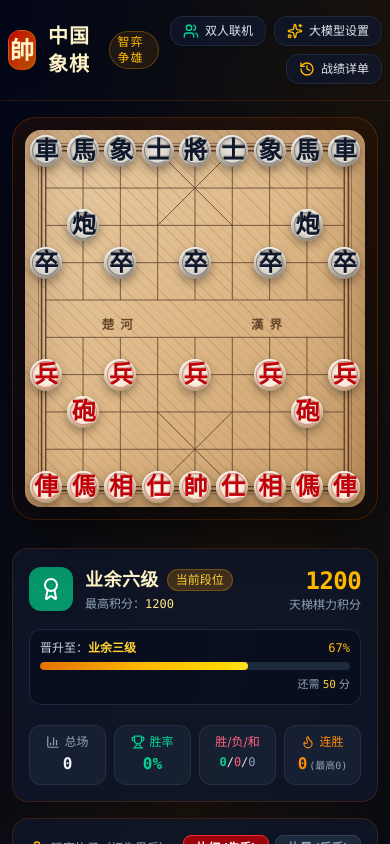
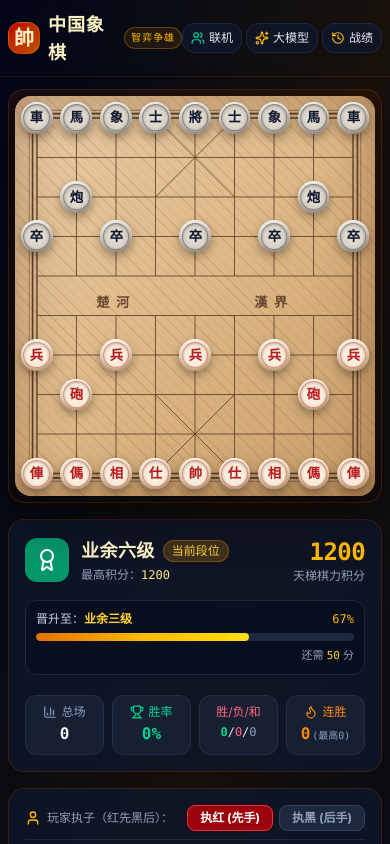
Before and after one commit to janzlu/xiangqi, a React (Vite) app: page / in a window 390 px wide. Shown: the top 844 px of the page. Built offline with nearby package versions, Linux system fonts and the light colour scheme.

Commit message:
style: refine mobile layout, adjust piece font ratio, and optimize mobile controls

```diff
--- a/src/App.tsx
+++ b/src/App.tsx
@@ -138,7 +138,7 @@ export function App() {
       />
 
       {/* 主对弈区：主棋盘放大居中，其他面板分列两侧 */}
-      <main className="flex-1 max-w-[1600px] w-full mx-auto p-3 sm:p-5 md:p-6 grid grid-cols-1 lg:grid-cols-12 xl:grid-cols-[340px_1fr_340px] gap-6 items-center justify-center">
+      <main className="flex-1 max-w-[1600px] w-full mx-auto p-2 sm:p-5 md:p-6 grid grid-cols-1 lg:grid-cols-12 xl:grid-cols-[340px_1fr_340px] gap-3 sm:gap-6 items-center justify-center">
         {/* 左侧区域：单机展示天梯分/难度选择；联机展示在线对局控制与聊天 */}
         <section className="lg:col-span-6 xl:col-span-1 space-y-4 w-full order-2 xl:order-1">
           {!isOnlineMode ? (
@@ -171,6 +171,9 @@ export function App() {
               onSendMessage={online.sendChatMessage}
               onUrgeMove={online.urgeMove}
               onLeaveRoom={online.leaveRoom}
+              onOfferDraw={online.offerDraw}
+              onResign={online.resign}
+              isGameOver={isGameOver}
             />
           )}
         </section>
--- a/src/components/Board/Board.tsx
+++ b/src/components/Board/Board.tsx
@@ -42,11 +42,11 @@ export const Board: React.FC<BoardProps> = ({
   const isRedInCheck = isInCheck(board, 'red');
   const isBlackInCheck = isInCheck(board, 'black');
 
-  // 棋子直径（自适应放大）
-  const pieceDiameter = 62;
+  // 棋子直径（黄金比例 80.5%，棋子间距优雅疏朗）
+  const pieceDiameter = 58;
 
   return (
-    <div className="relative w-full max-w-[740px] p-3 sm:p-5 rounded-3xl shadow-2xl bg-gradient-to-b from-amber-950/30 to-amber-950/10 backdrop-blur-md border border-amber-800/40 flex justify-center">
+    <div className="relative w-full max-w-[740px] p-1.5 sm:p-5 rounded-2xl sm:rounded-3xl shadow-2xl bg-gradient-to-b from-amber-950/30 to-amber-950/10 backdrop-blur-md border border-amber-800/40 flex justify-center">
       {/* 棋盘木纹板底 */}
       <div
         className="relative w-full rounded-2xl overflow-hidden shadow-2xl"
--- a/src/components/Board/PieceView.tsx
+++ b/src/components/Board/PieceView.tsx
@@ -40,9 +40,9 @@ export const PieceView: React.FC<PieceViewProps> = React.memo(({
           : '0 4px 10px rgba(0, 0, 0, 0.35), inset 0 2px 3px rgba(255, 255, 255, 0.8), inset 0 -2px 5px rgba(0, 0, 0, 0.3)',
       }}
     >
-      {/* 棋子内圈倒角线 */}
+      {/* 棋子内圈倒角刻槽线 */}
       <div
-        className="w-[84%] h-[84%] rounded-full flex items-center justify-center"
+        className="w-[84%] h-[84%] rounded-full flex items-center justify-center relative overflow-hidden"
         style={{
           border: isRed ? '1.5px solid rgba(185, 28, 28, 0.45)' : '1.5px solid rgba(30, 41, 59, 0.45)',
           background: isRed
@@ -51,20 +51,29 @@ export const PieceView: React.FC<PieceViewProps> = React.memo(({
           boxShadow: 'inset 0 1px 3px rgba(0, 0, 0, 0.2)',
         }}
       >
-        {/* 楷体篆刻字符 */}
-        <span
-          className={`font-serif font-black text-2xl sm:text-3xl md:text-4xl tracking-tighter ${
-            isRed ? 'text-red-700' : 'text-slate-900'
-          }`}
-          style={{
-            fontFamily: '"Kaiti SC", "STKaiti", "KaiTi", "SimKai", "Noto Serif SC", serif',
-            textShadow: isRed
-              ? '0 1px 1px rgba(255, 255, 255, 0.8), 0 -1px 1px rgba(136, 19, 19, 0.4)'
-              : '0 1px 1px rgba(255, 255, 255, 0.7), 0 -1px 1px rgba(0, 0, 0, 0.4)',
-          }}
+        {/* 楷体精工篆刻字符：采用 SVG 自适应视口，字体比例精确设定为棋盘木子经典的视觉黄金比例（约占内圈 54%），舒展沉稳、不拥挤不越界 */}
+        <svg
+          viewBox="0 0 100 100"
+          className="w-full h-full pointer-events-none select-none overflow-visible"
         >
-          {name}
-        </span>
+          <text
+            x="50"
+            y="52"
+            textAnchor="middle"
+            dominantBaseline="central"
+            fontSize="54"
+            fontWeight="bold"
+            fontFamily='"Kaiti SC", "STKaiti", "KaiTi", "SimKai", "Noto Serif SC", serif'
+            fill={isRed ? '#b91c1c' : '#0f172a'}
+            style={{
+              filter: isRed
+                ? 'drop-shadow(0 1px 0.5px rgba(255, 255, 255, 0.8)) drop-shadow(0 -0.5px 0.5px rgba(136, 19, 19, 0.4))'
+                : 'drop-shadow(0 1px 0.5px rgba(255, 255, 255, 0.7)) drop-shadow(0 -0.5px 0.5px rgba(0, 0, 0, 0.4))',
+            }}
+          >
+            {name}
+          </text>
+        </svg>
       </div>
     </div>
   );
--- a/src/components/Header.tsx
+++ b/src/components/Header.tsx
@@ -19,15 +19,15 @@ export const Header: React.FC<HeaderProps> = ({
   onlineRoomCode,
 }) => {
   return (
-    <header className="flex items-center justify-between py-4 px-2 sm:px-4 max-w-6xl mx-auto border-b border-amber-900/30">
-      <div className="flex items-center gap-3">
-        <div className="w-10 h-10 rounded-xl bg-gradient-to-br from-red-700 to-amber-700 flex items-center justify-center shadow-lg border border-amber-500/30">
-          <span className="font-serif font-black text-2xl text-amber-100">帥</span>
+    <header className="flex items-center justify-between py-2.5 sm:py-4 px-2 sm:px-4 max-w-6xl mx-auto border-b border-amber-900/30">
+      <div className="flex items-center gap-2 sm:gap-3">
+        <div className="w-8 h-8 sm:w-10 sm:h-10 rounded-xl bg-gradient-to-br from-red-700 to-amber-700 flex items-center justify-center shadow-lg border border-amber-500/30 shrink-0">
+          <span className="font-serif font-black text-xl sm:text-2xl text-amber-100">帥</span>
         </div>
         <div>
-          <h1 className="text-xl sm:text-2xl font-black font-serif tracking-wider text-amber-100 flex items-center gap-2">
+          <h1 className="text-lg sm:text-2xl font-black font-serif tracking-wider text-amber-100 flex items-center gap-1.5 sm:gap-2">
             <span>中国象棋</span>
-            <span className="text-xs font-sans font-normal px-2 py-0.5 rounded-full bg-amber-500/10 text-amber-400 border border-amber-500/30">
+            <span className="text-[10px] sm:text-xs font-sans font-normal px-1.5 sm:px-2 py-0.5 rounded-full bg-amber-500/10 text-amber-400 border border-amber-500/30 whitespace-nowrap">
               智弈争雄
             </span>
           </h1>
@@ -37,43 +37,48 @@ export const Header: React.FC<HeaderProps> = ({
         </div>
       </div>
 
-      <div className="flex items-center gap-2 flex-wrap justify-end">
+      <div className="flex items-center gap-1 sm:gap-2 justify-end shrink-0">
         {/* 双人联机入口 */}
         <button
           type="button"
           onClick={onOpenOnlineRoom}
-          className={`flex items-center gap-1.5 px-3 py-1.5 rounded-xl text-xs sm:text-sm font-medium border transition-all shadow-sm ${
+          className={`flex items-center gap-1 px-2 py-1.5 sm:px-3 sm:py-1.5 rounded-xl text-xs sm:text-sm font-medium border transition-all shadow-sm ${
             isOnlineActive
               ? 'bg-emerald-500/20 text-emerald-300 border-emerald-500/40 hover:bg-emerald-500/30 animate-pulse'
               : 'bg-slate-900/80 hover:bg-slate-800 text-slate-200 border-slate-800 hover:border-emerald-500/40'
           }`}
           title="创建或加入在线双人对局"
         >
-          <Users className="w-4 h-4 text-emerald-400" />
-          <span>{isOnlineActive ? `联机中 · ${onlineRoomCode}` : '双人联机'}</span>
+          <Users className="w-3.5 h-3.5 sm:w-4 sm:h-4 text-emerald-400 shrink-0" />
+          <span className="hidden sm:inline">{isOnlineActive ? `联机中 · ${onlineRoomCode}` : '双人联机'}</span>
+          <span className="sm:inline hidden sm:hidden">{isOnlineActive ? `联机·${onlineRoomCode}` : '联机'}</span>
+          <span className="sm:hidden">{isOnlineActive ? (onlineRoomCode || '联机') : '联机'}</span>
         </button>
 
         <button
           type="button"
           onClick={onOpenLLMConfig}
-          className={`flex items-center gap-1.5 px-3 py-1.5 rounded-xl text-xs sm:text-sm font-medium border transition-all shadow-sm ${
+          className={`flex items-center gap-1 px-2 py-1.5 sm:px-3 sm:py-1.5 rounded-xl text-xs sm:text-sm font-medium border transition-all shadow-sm ${
             isLLMActive
               ? 'bg-amber-500/20 text-amber-200 border-amber-500/40 hover:bg-amber-500/30'
               : 'bg-slate-900/80 hover:bg-slate-800 text-slate-200 border-slate-800 hover:border-amber-500/40'
           }`}
           title="配置大模型 API 与对弈引擎"
         >
-          <Sparkles className="w-4 h-4 text-amber-400" />
-          <span>大模型设置</span>
+          <Sparkles className="w-3.5 h-3.5 sm:w-4 sm:h-4 text-amber-400 shrink-0" />
+          <span className="hidden sm:inline">大模型设置</span>
+          <span className="sm:hidden">大模型</span>
         </button>
 
         <button
           type="button"
           onClick={onOpenHistory}
-          className="flex items-center gap-1.5 px-3 py-1.5 rounded-xl bg-slate-900/80 hover:bg-slate-800 text-slate-200 text-xs sm:text-sm font-medium border border-slate-800 hover:border-amber-500/40 transition-all shadow-sm"
+          className="flex items-center gap-1 px-2 py-1.5 sm:px-3 sm:py-1.5 rounded-xl bg-slate-900/80 hover:bg-slate-800 text-slate-200 text-xs sm:text-sm font-medium border border-slate-800 hover:border-amber-500/40 transition-all shadow-sm"
+          title="查看战绩与历史棋谱"
         >
-          <History className="w-4 h-4 text-amber-400" />
-          <span>战绩详单</span>
+          <History className="w-3.5 h-3.5 sm:w-4 sm:h-4 text-amber-400 shrink-0" />
+          <span className="hidden sm:inline">战绩详单</span>
+          <span className="sm:hidden">战绩</span>
         </button>
       </div>
     </header>
```
Also changed, not shown: src/components/Panels/OnlinePanel.tsx (+39 -11 lines).
